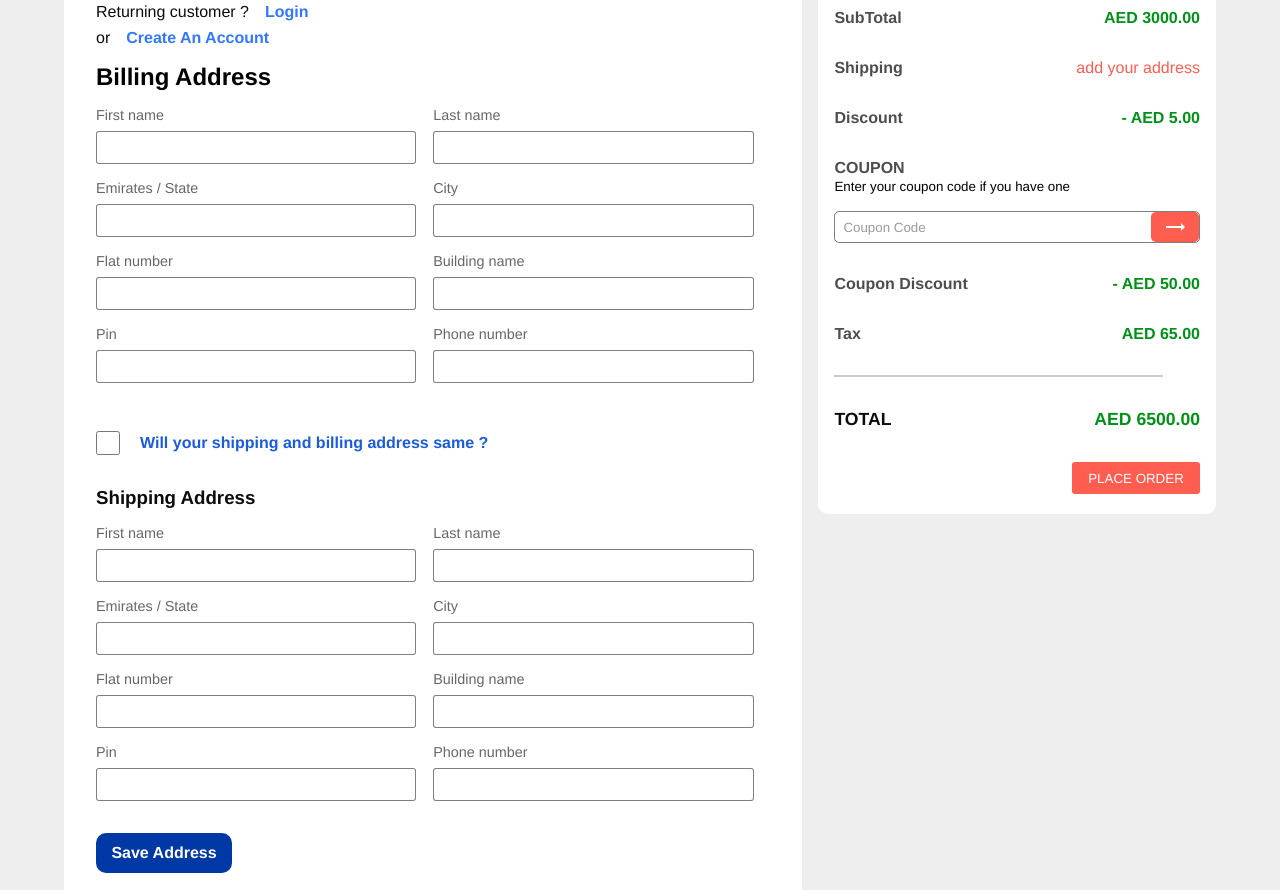
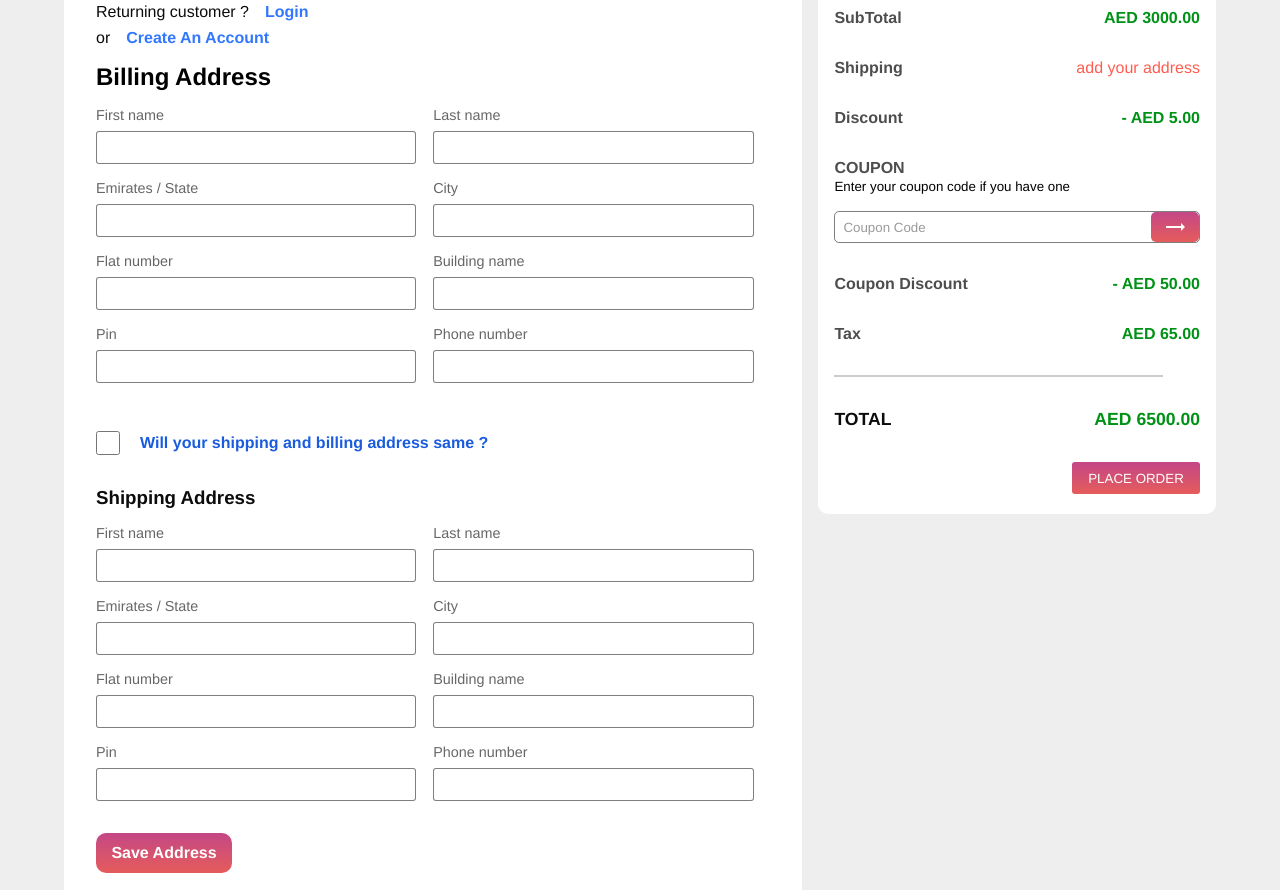
Before and after one commit to MUHSIN22/caseiro-site-php, a plain HTML site: page checkout.html in a window 1280 px wide. Shown: the part 190-1080 px from the top of the page. Drawn offline with nearby package versions, Linux system fonts and the light colour scheme.

Commit message:
All button in same color

```diff
--- a/styles/checkout.scss
+++ b/styles/checkout.scss
@@ -172,7 +172,7 @@ html {
                     .btn-save {
                         margin: 1rem 0 3rem 0;
                         margin-bottom: 3rem;
-                        background: #0038A5;
+                        background: $gradient-primary;
                         color: #fff;
                         width: 8.5rem;
                         height: 2.5rem;
@@ -271,7 +271,6 @@ html {
 
                         .arrow {
                             position: absolute;
-
                             position: absolute;
                             top: 0;
                             right: 0;
@@ -286,7 +285,7 @@ html {
                         }
 
                         .material-icons-outlined {
-                            background: #FF5D50;
+                            background: $gradient-primary;
                             color: #fff;
                             height: 1.9rem;
                             border-radius: 5px;
@@ -307,7 +306,7 @@ html {
                         justify-content: flex-end;
 
                         button {
-                            background: #FF5D50;
+                            background: $gradient-primary;
                             color: #fff;
                             border-radius: 3px;
                             border: none;
```
Also changed, not shown: styles/cart.styles.css, styles/checkout.css, styles/styles.css, 3 other files.
